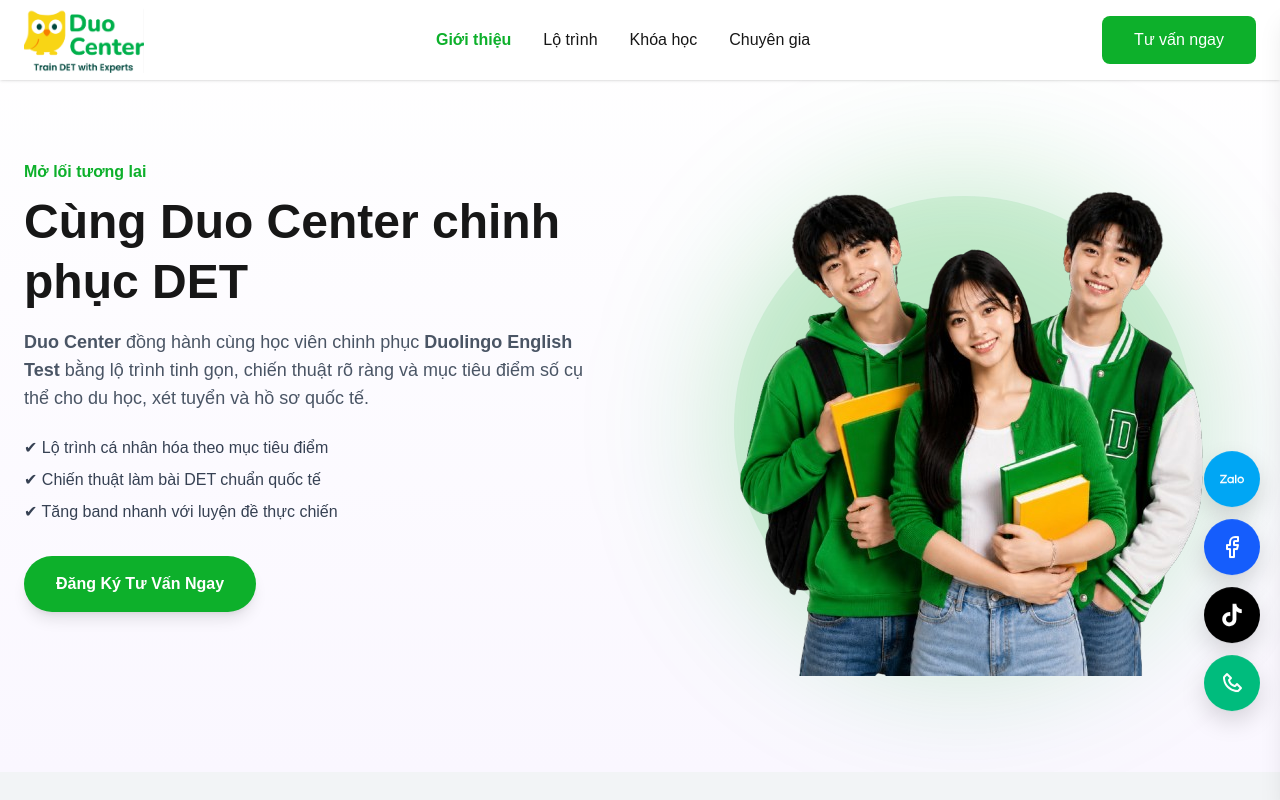
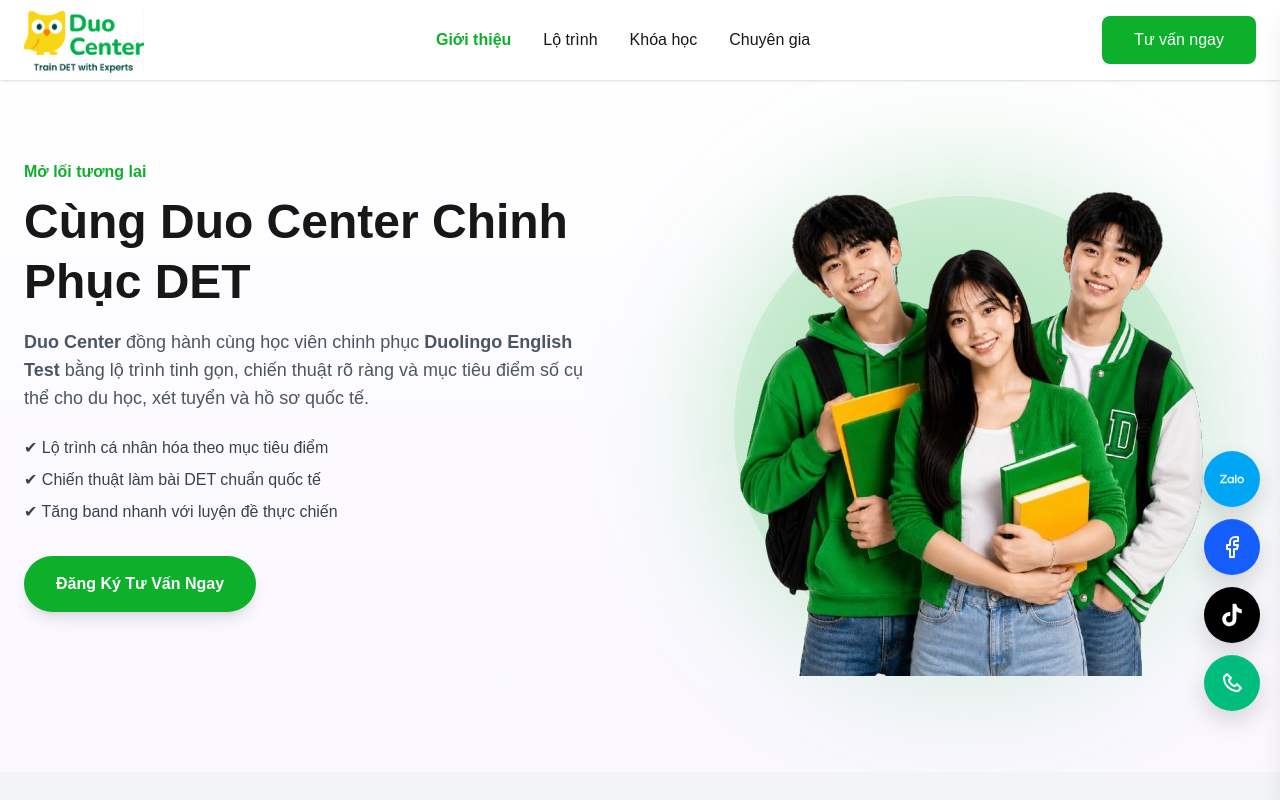
Before and after one commit to phamduy2112/landing-page-duo, a Next.js app in the folder landing-page-duo-center/: page / in a window 1280 px wide. Shown: the top 800 px of the page. Built offline with nearby package versions, Linux system fonts and the light colour scheme.

Commit message:
update code

```diff
--- a/landing-page-duo-center/app/section/hero.section.tsx
+++ b/landing-page-duo-center/app/section/hero.section.tsx
@@ -5,7 +5,7 @@
 
 const slide = {
   badge: "Mở lối tương lai",
-  title: "Cùng Duo Center chinh phục DET",
+  title: "Cùng Duo Center Chinh Phục DET",
   desc: (
     <>
       <strong>Duo Center</strong> đồng hành cùng học viên chinh phục{" "}
```
